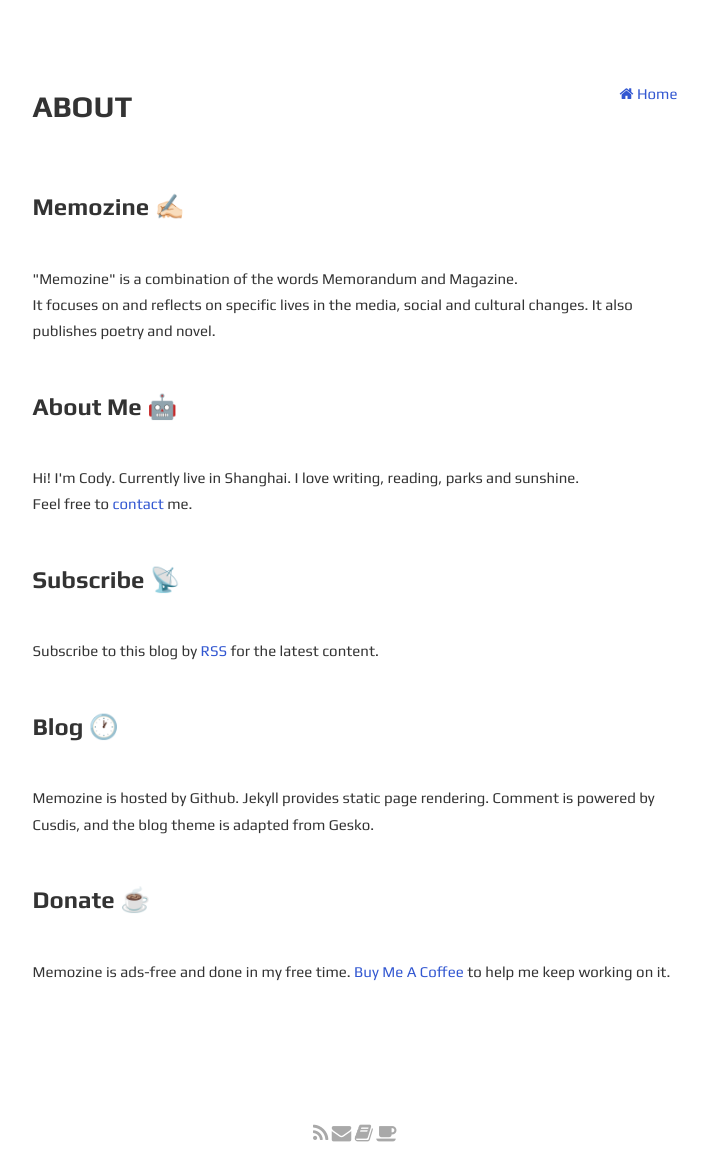
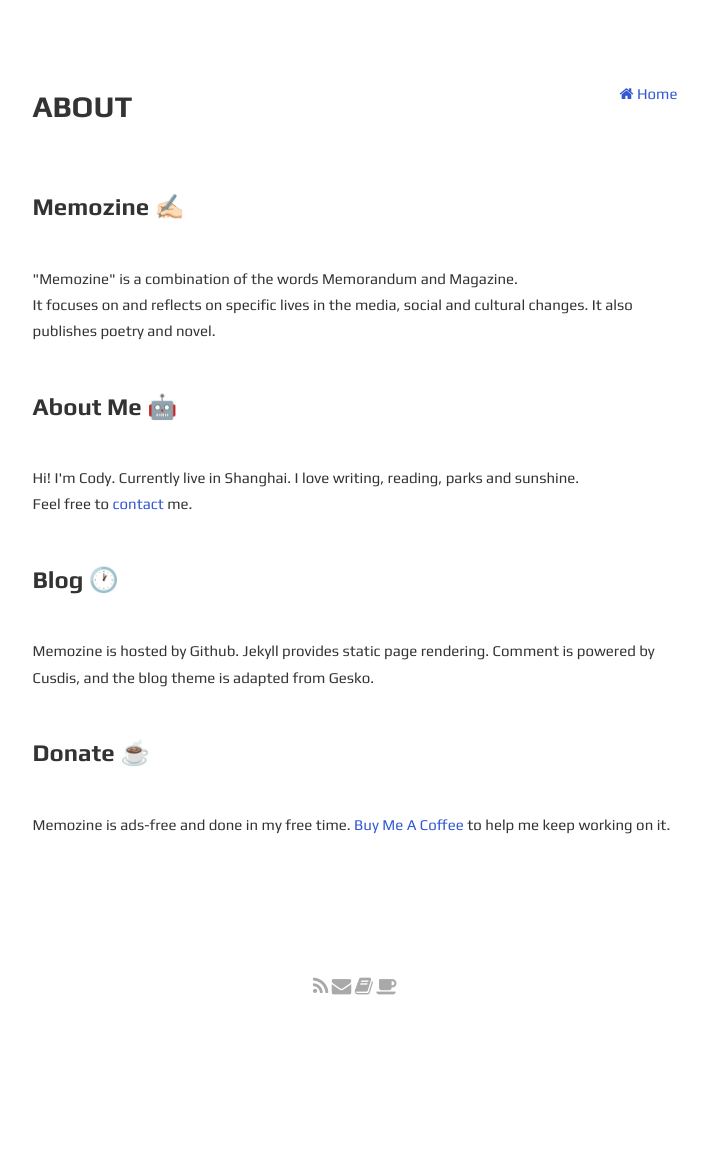
Before and after one commit to codyb1ue/codyb1ue.github.io, a Jekyll site: the page built from en/about.html, in a window 1280 px wide. Shown: the whole page, without its empty margins (285-993 px from the left). Built offline with Jekyll 4.4.1, drawn with Linux system fonts in a browser that asks for light colours; after the commit the page ends 1016 px from its top, so only the background shows below that.

Commit message:
Update about.html

```diff
--- a/en/about.html
+++ b/en/about.html
@@ -12,10 +12,7 @@
 <p>"Memozine" is a combination of the words Memorandum and Magazine.<br>It focuses on and reflects on specific lives in the media, social and cultural changes. It also publishes poetry and novel.</p>
 <br>
 <h3>About Me 🤖</h3>
-<p>Hi! I'm Cody. Currently live in Shanghai. I love writing, reading, parks and sunshine.<br>Feel free to <a href="mailto:wangchuang94@foxmail.com">contact</a> me.</p>
-<br>
-<h3>Subscribe 📡</h3>
-<p>Subscribe to this blog by <a href="{{ site.url }}{{ site.baseurl }}/atom.xml">RSS</a> for the latest content.</p>
+<p>Hi! I'm Cody. Currently live in Shanghai. I love writing, reading, parks and sunshine.<br>Feel free to <a href="mailto:memozine.me@outlook.com">contact</a> me.</p>
 <br>
 <h3>Blog 🕐</h3>
 <p>Memozine is hosted by Github. Jekyll provides static page rendering. Comment is powered by Cusdis, and the blog theme is adapted from Gesko.</p>
```
